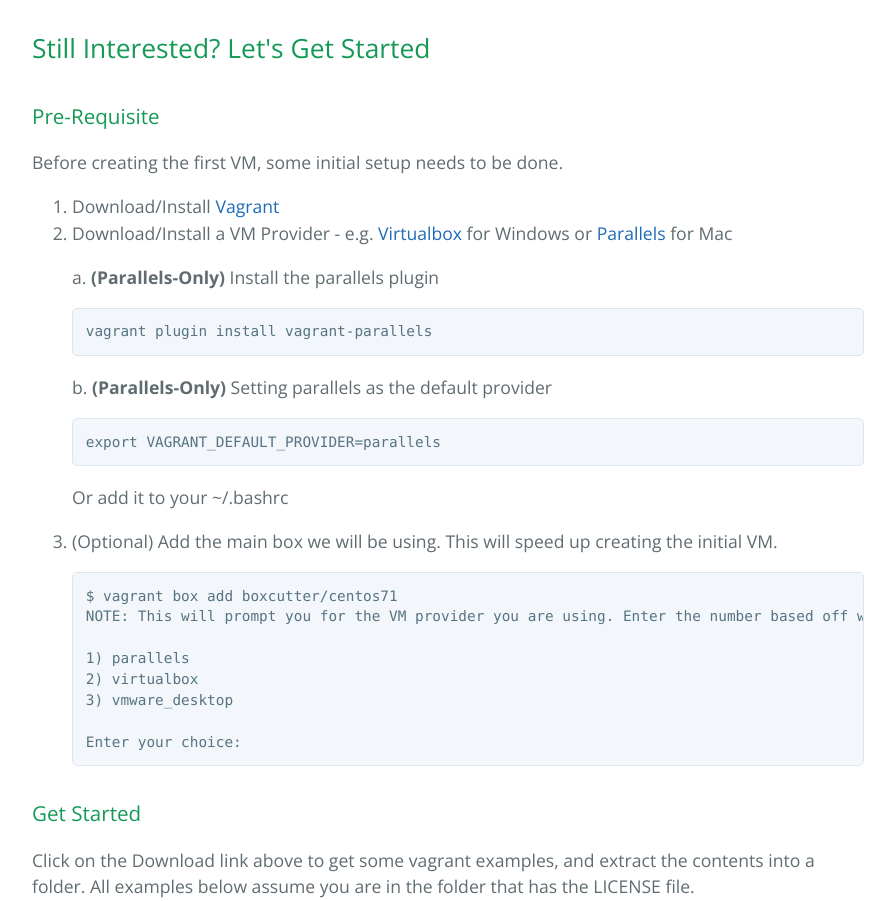
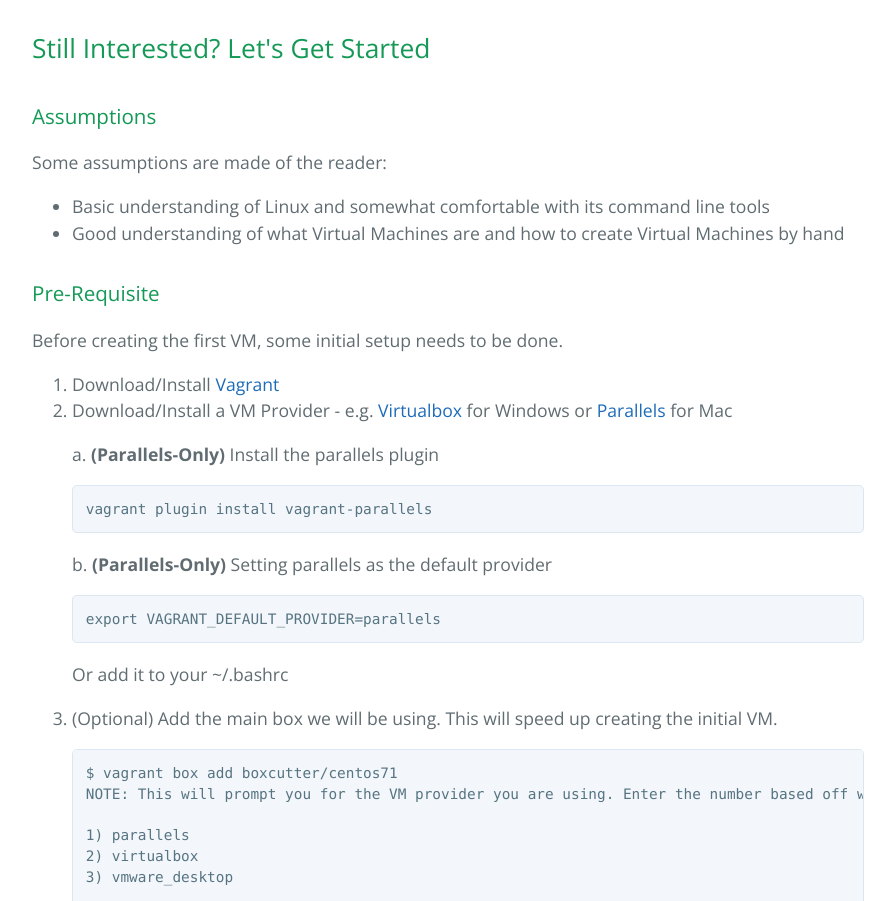
Before and after one commit to 4BitBen/vagrant-examples, a plain HTML site: page index.html in a window 1280 px wide. Shown: the part 1322-2223 px from the top of the page, without its empty margins (192-1087 px from the left). Drawn offline with nearby package versions, Linux system fonts and the light colour scheme.

```diff
--- a/index.html
+++ b/index.html
@@ -54,6 +54,16 @@
 
 <h2>
 <a id="still-interested-lets-get-started" class="anchor" href="#still-interested-lets-get-started" aria-hidden="true"><span class="octicon octicon-link"></span></a>Still Interested? Let's Get Started</h2>
+
+<h3>
+<a id="assumptions" class="anchor" href="#assumptions" aria-hidden="true"><span class="octicon octicon-link"></span></a>Assumptions</h3>
+
+<p>Some assumptions are made of the reader:</p>
+
+<ul>
+<li>Basic understanding of Linux and somewhat comfortable with its command line tools</li>
+<li>Good understanding of what Virtual Machines are and how to create Virtual Machines by hand</li>
+</ul>
 
 <h3>
 <a id="pre-requisite" class="anchor" href="#pre-requisite" aria-hidden="true"><span class="octicon octicon-link"></span></a>
```
Also changed, not shown: params.json (+1 -1 lines).
